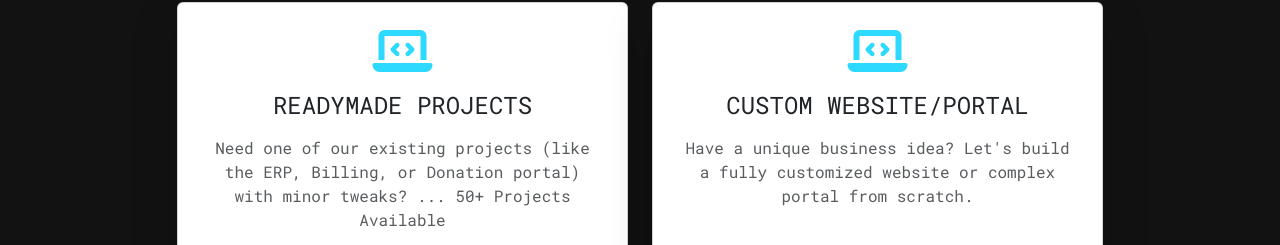
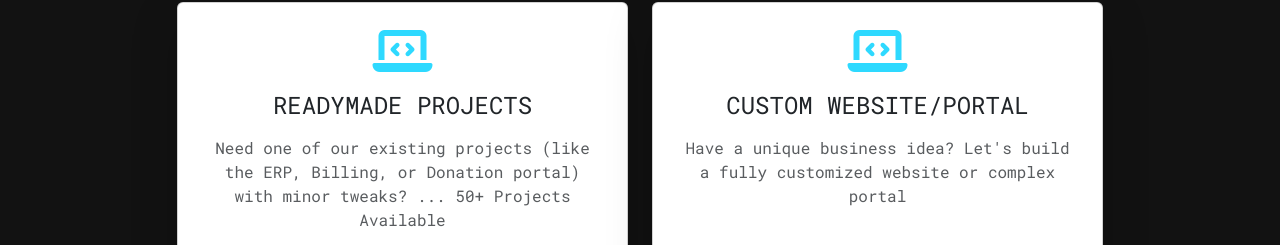
Before and after one commit to atharvshub/Home, a plain HTML site: page index.html in a window 1280 px wide. Shown: the part 1612-1857 px from the top of the page. Drawn offline with nearby package versions, Linux system fonts and the light colour scheme; a script that the page names is missing.

Commit message:
Update index.html

```diff
--- a/index.html
+++ b/index.html
@@ -84,7 +84,7 @@
                     <div class="order-card card h-100 shadow-lg text-center p-4">
                         <i class="fas fa-laptop-code fa-3x mb-3" style="color: var(--primary-color);"></i>
                         <h4 class="card-title text-uppercase mb-3">Custom Website/Portal</h4>
-                        <p class="text-muted">Have a unique business idea? Let's build a fully customized website or complex portal from scratch.</p>
+                        <p class="text-muted">Have a unique business idea? Let's build a fully customized website or complex portal </p>
                         <a href="https://wa.me/919503348202?text=Hello%20Atharv!%20I%20am%20looking%20to%20order%20a%20CUSTOM%20WEBSITE%20for%20my%20business."
                            class="btn btn-lg btn-order-whatsapp mt-auto"
                            target="_blank">
```
